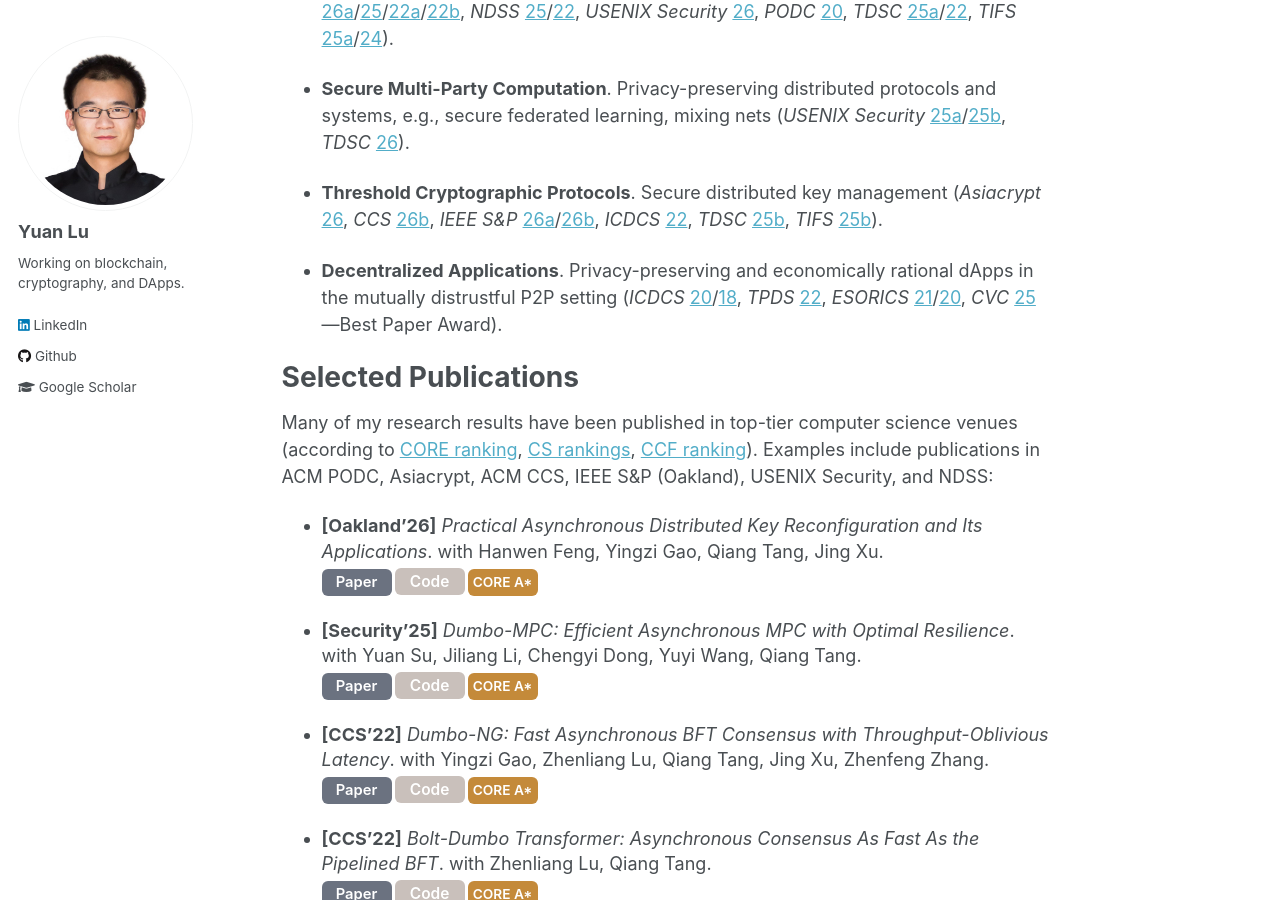
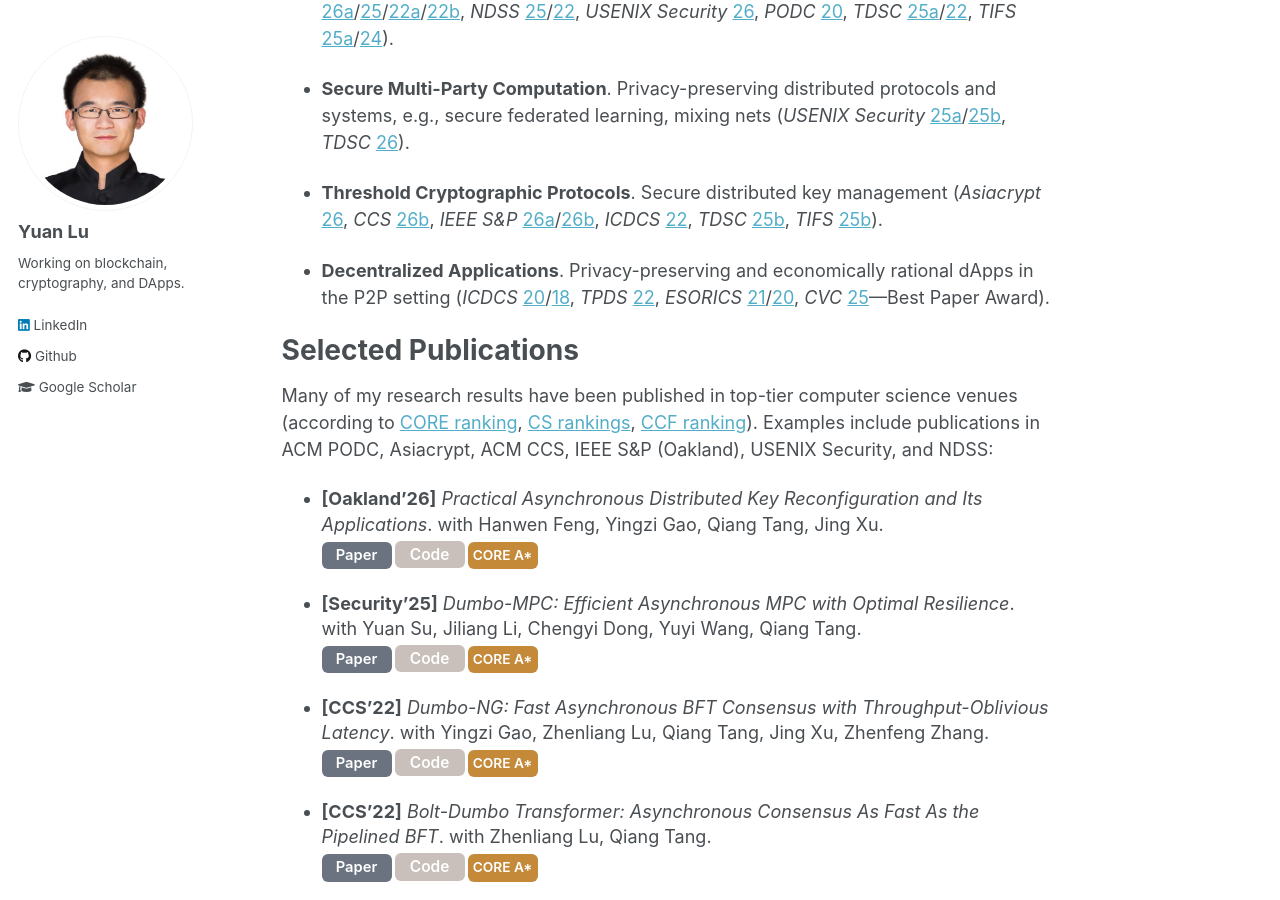
Before and after one commit to yylluu/yylluu.github.io, a Jekyll site: the page built from _pages/about.md, in a window 1280 px wide and 900 px high, scrolled down 377 px. Built offline with Jekyll 4.4.1, drawn with Linux system fonts in a browser that asks for light colours.

Commit message:
Update about.md

```diff
--- a/_pages/about.md
+++ b/_pages/about.md
@@ -20,7 +20,7 @@
 
 - **Threshold Cryptographic Protocols**. Secure distributed key management (*Asiacrypt* [26](), *CCS* [26b](), *IEEE S&P* [26a](https://eprint.iacr.org/2025/149)/[26b](https://eprint.iacr.org/2025/1516), *ICDCS* [22](https://ieeexplore.ieee.org/abstract/document/9912190), *TDSC* [25b](https://ieeexplore.ieee.org/abstract/document/10807394), *TIFS* [25b](https://ieeexplore.ieee.org/abstract/document/11153573)).
 
-- **Decentralized Applications**. Privacy-preserving and economically rational dApps in the mutually distrustful P2P setting (*ICDCS* [20](https://ieeexplore.ieee.org/abstract/document/9355719)/[18](https://ieeexplore.ieee.org/abstract/document/8416350), *TPDS* [22](https://ieeexplore.ieee.org/abstract/document/9929262), *ESORICS* [21](https://link.springer.com/chapter/10.1007/978-3-030-88418-5_17)/[20](https://link.springer.com/chapter/10.1007/978-3-030-59013-0_35), *CVC* [25](https://ieeexplore.ieee.org/abstract/document/11068849)—Best Paper Award).
+- **Decentralized Applications**. Privacy-preserving and economically rational dApps in the P2P setting (*ICDCS* [20](https://ieeexplore.ieee.org/abstract/document/9355719)/[18](https://ieeexplore.ieee.org/abstract/document/8416350), *TPDS* [22](https://ieeexplore.ieee.org/abstract/document/9929262), *ESORICS* [21](https://link.springer.com/chapter/10.1007/978-3-030-88418-5_17)/[20](https://link.springer.com/chapter/10.1007/978-3-030-59013-0_35), *CVC* [25](https://ieeexplore.ieee.org/abstract/document/11068849)—Best Paper Award).
 
 
 
```
